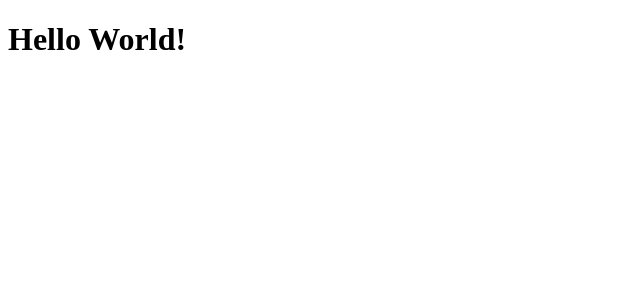
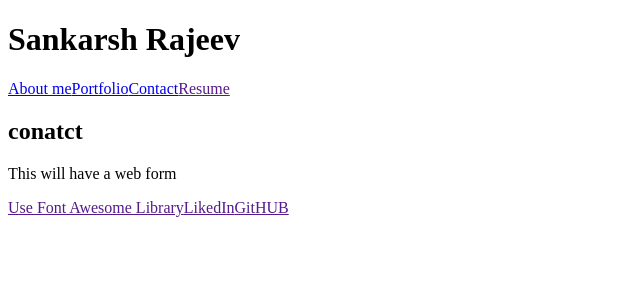
Before and after one commit to sankyrajeev/porfolio-sankarsh, a React (Create React App) app: page / in a window 1280 px wide. Shown: the top 300 px of the page, without its empty margins (0-640 px from the left). Built offline with nearby package versions, Linux system fonts and the light colour scheme.

Commit message:
basic files added

```diff
--- a/src/App.js
+++ b/src/App.js
@@ -1,9 +1,45 @@
+import { useState } from "react";
+
+import Header from "./components/Header";
+import Footer from "./components/Footer";
+import About from "./pages/About";
+import Contact from "./pages/Contact";
+import Portfolio from "./pages/Portfolio";
+
 function App() {
+
+  const [currentPage, setCurrentPage] = useState('contact');
+
+  const renderCurrentPage = () => {
+    switch (currentPage) {
+      case 'about':
+        return <About />;
+
+      case 'portfolio':
+        return <Portfolio />;
+      case 'contact':
+        return <Contact />;
+
+      default:
+        return <h2>About Me</h2>
+
+
+    }
+
+  }
+
+  //about portfolio conatct resume
   return (
-    <div className="App">
-      <h1>Hello World!</h1>
+    <>
+      <Header setCurrentPage={setCurrentPage}
+       />
+      {renderCurrentPage()}
 
-    </div>
+      <Footer />
+    </>
+
+
+
   );
 }
 
--- a/src/components/Footer.js
+++ b/src/components/Footer.js
@@ -0,0 +1,15 @@
+function Footer() {
+    return (
+        <footer>
+            <nav>
+                <a href="">Use Font Awesome Library</a>
+                <a href="">LikedIn</a>
+                <a href="">GitHUB</a>
+            </nav>
+
+        </footer>
+    )
+
+}
+
+export default Footer;
--- a/src/components/Header.js
+++ b/src/components/Header.js
@@ -0,0 +1,13 @@
+import Navigation from './Navigation';
+
+function Header({setCurrentPage}) {
+    return (
+        <header>
+            <h1>Sankarsh Rajeev</h1>
+            <Navigation setCurrentPage ={setCurrentPage } />
+        </header>
+    )
+
+}
+
+export default Header;
--- /dev/null
+++ b/src/components/Navigation.js
@@ -0,0 +1,26 @@
+
+
+function Navigation({setCurrentPage}) {
+    return (
+        <nav>
+
+            <a href="#" onClick={(event) => {
+                event.preventDefault();
+                setCurrentPage('about')
+            }}>About me</a>
+            <a href="#" onClick={(event) => {
+                event.preventDefault();
+                setCurrentPage('portfolio')
+            }}>Portfolio</a>
+            <a href="#" onClick={(event) => {
+                event.preventDefault();
+                setCurrentPage('contact')
+            }}>Contact</a>
+            <a href="" >Resume</a>
+
+        </nav>
+    )
+
+}
+
+export default Navigation;
--- /dev/null
+++ b/src/pages/About.js
@@ -0,0 +1,14 @@
+function About (){
+    return(
+        <section>
+            <h2>About Me</h2>
+
+            <p>
+                Information about me
+            </p>
+
+        </section>
+    );
+}
+
+export default About;
--- /dev/null
+++ b/src/pages/Contact.js
@@ -0,0 +1,14 @@
+function Contact (){
+    return(
+        <section>
+            <h2>conatct</h2>
+
+            <p>
+                This will have a web form
+            </p>
+
+        </section>
+    );
+}
+
+export default Contact;
--- /dev/null
+++ b/src/pages/Portfolio.js
@@ -0,0 +1,14 @@
+function Portfolio (){
+    return(
+        <section>
+            <h2>Portfolio</h2>
+
+            <p>
+                This page will <code>.map()</code> over my array of projects and use the <code>Project.js</code> components
+            </p>
+
+        </section>
+    );
+}
+
+export default Portfolio;
```
